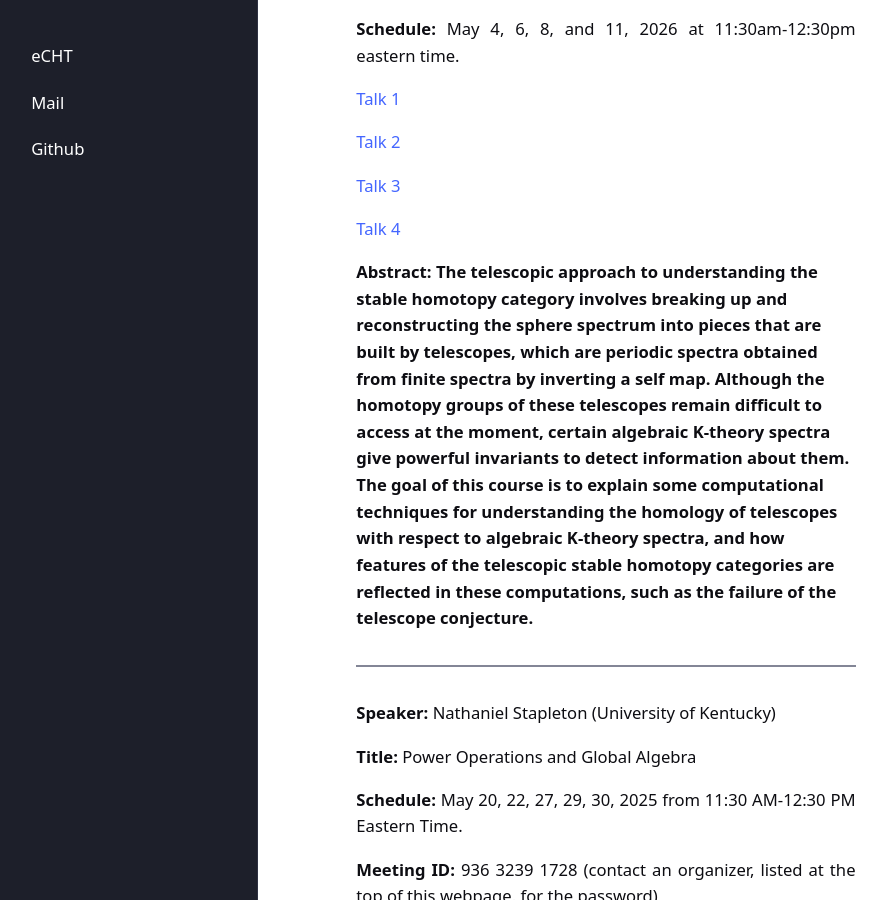
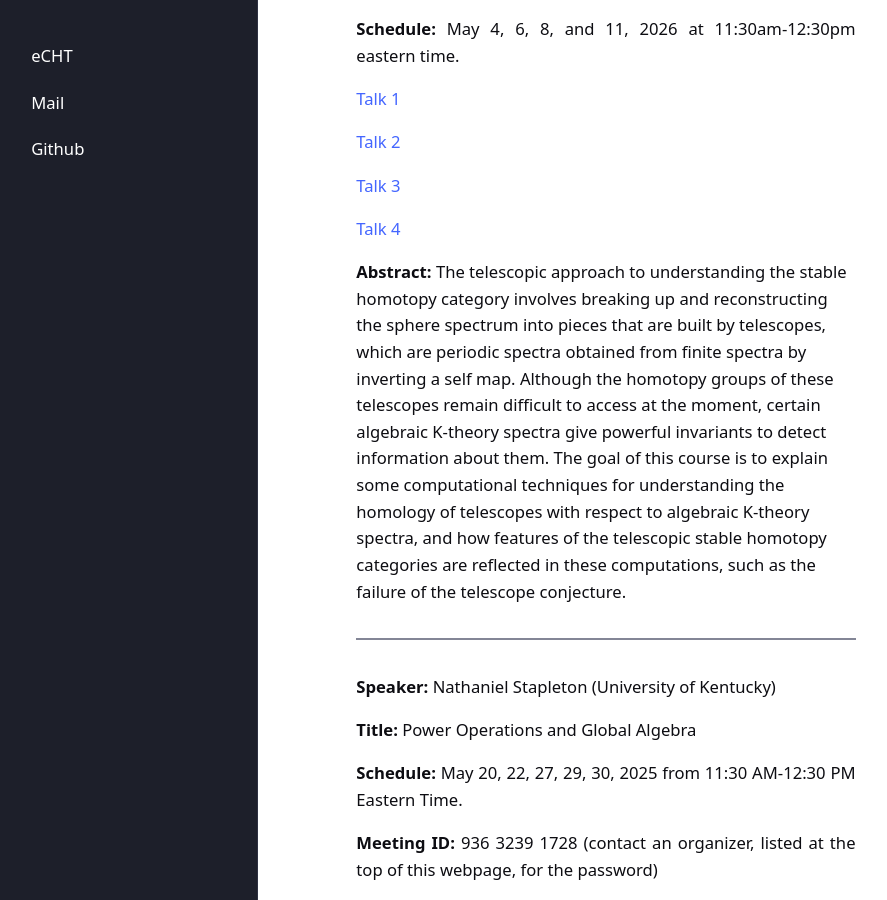
Before and after one commit to eCHTorc/eCHTorc.github.io, a Jekyll site: the page built from echt-minicourses.html, in a window 1280 px wide and 900 px high, scrolled down 691 px. Shown: the whole window, without its empty margins (43-930 px from the left). Built offline with Jekyll 4.4.1, drawn with Linux system fonts in a browser that asks for light colours; part of the change alters nothing that is shown.

```diff
--- a/echt-minicourses.html
+++ b/echt-minicourses.html
@@ -63,7 +63,7 @@ See below for the schedule of previous minicourses, in reverse chronological ord
 <a href="https://www.youtube.com/watch?v=wQ6TtS2pBsM&feature=youtu.be"> Talk 4</a>
 </p>
 
-<strong> Abstract: The telescopic approach to understanding the stable homotopy category involves breaking up and reconstructing the sphere spectrum into pieces that are built by telescopes, which are periodic spectra obtained from finite spectra by inverting a self map. Although the homotopy groups of these telescopes remain difficult to access at the moment, certain algebraic K-theory spectra give powerful invariants to detect information about them. The goal of this course is to explain some computational techniques for understanding the homology of telescopes with respect to algebraic K-theory spectra, and how features of the telescopic stable homotopy categories are reflected in these computations, such as the failure of the telescope conjecture.  </strong>
+<strong> Abstract: </strong> The telescopic approach to understanding the stable homotopy category involves breaking up and reconstructing the sphere spectrum into pieces that are built by telescopes, which are periodic spectra obtained from finite spectra by inverting a self map. Although the homotopy groups of these telescopes remain difficult to access at the moment, certain algebraic K-theory spectra give powerful invariants to detect information about them. The goal of this course is to explain some computational techniques for understanding the homology of telescopes with respect to algebraic K-theory spectra, and how features of the telescopic stable homotopy categories are reflected in these computations, such as the failure of the telescope conjecture.
 
 <hr>
 
```
